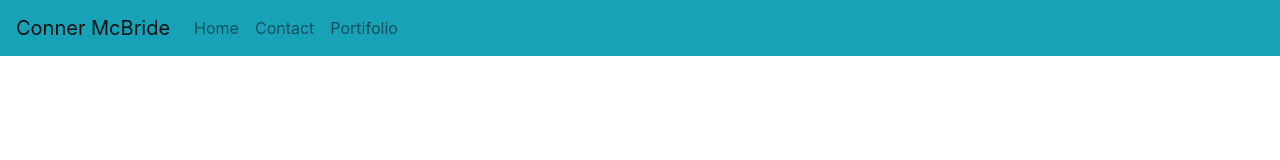
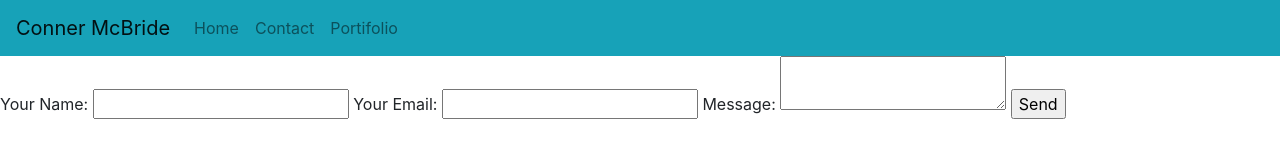
Before and after one commit to CGMcBride/CGMcBride.github.io, a plain HTML site: page contact.html in a window 1280 px wide. Drawn offline with nearby package versions, Linux system fonts and the light colour scheme.

Commit message:
added a form for my contact page

```diff
--- a/contact.html
+++ b/contact.html
@@ -43,6 +43,21 @@
 		<!-- nav bar ends here -->
 
 		<!-- start the form here for contact info, put in a nav or div -->
+		<form action="https://formspree.io/FORM_ID" method="POST">
+			<label>
+				Your Name:
+				<input type="text" name="name" />
+			</label>
+			<label>
+				Your Email:
+				<input type="email" name="_replyto" />
+			</label>
+			<label>
+				Message:
+				<textarea name="message"></textarea>
+			</label>
+			<input type="submit" value="Send" />
+		</form>
 		<script
 			src="https://code.jquery.com/jquery-3.4.1.slim.min.js"
 			integrity="sha384-J6qa4849blE2+poT4WnyKhv5vZF5SrPo0iEjwBvKU7imGFAV0wwj1yYfoRSJoZ+n"
```
Also changed, not shown: index.html (+2 -2 lines).
